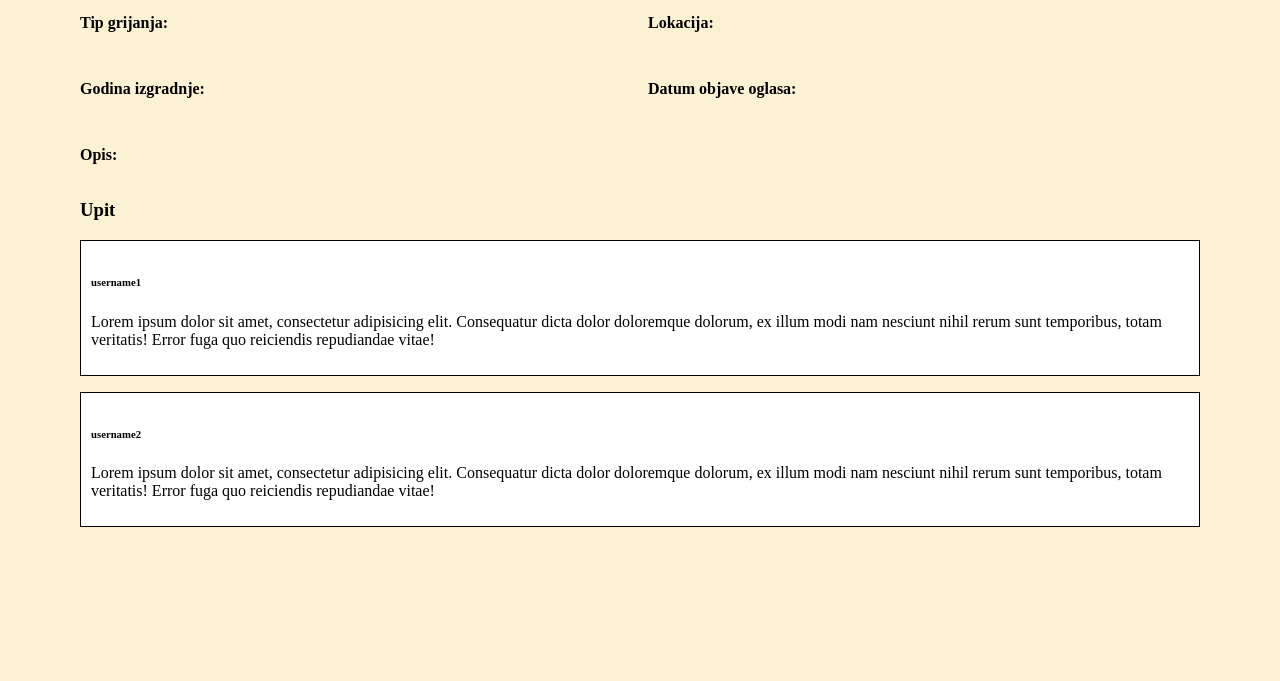
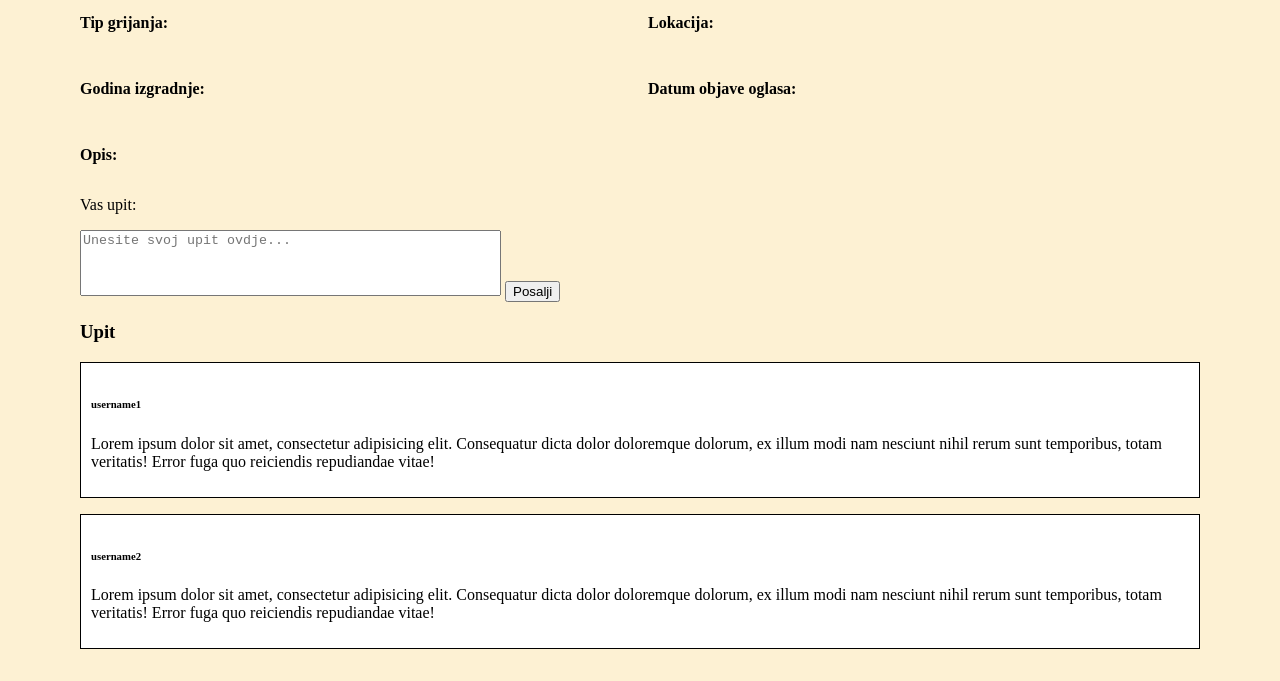
Before and after one commit to zlendo1/wt-real-estate-web-app, a website: page public/html/detalji.html in a window 1280 px wide. Shown: the part 254-935 px from the top of the page. Before the commit the page ends 813 px from the top, so only its background shows below. Drawn offline with Linux system fonts and the light colour scheme; no server answers.

Commit message:
added text field for upiti

```diff
--- a/public/css/detalji.css
+++ b/public/css/detalji.css
@@ -28,3 +28,7 @@ img {
     border: 1px solid black;
     padding: 10px;
 }
+
+textarea {
+    resize: none;
+}
--- a/public/html/detalji.html
+++ b/public/html/detalji.html
@@ -25,6 +25,11 @@
             <div id="opis_field"><p id="opis"><b>Opis:</b></p></div>
         </div>
     </div>
+    <p><label for="upitField">Vas upit:</label></p>
+    <form id="upitForm">
+        <textarea name="upitField" id="upitField" cols="50" rows="4" placeholder="Unesite svoj upit ovdje..."></textarea>
+        <button type="submit">Posalji</button>
+    </form>
     <div id="upit">
         <h3>Upit</h3>
         <div id="upit_list">
@@ -41,5 +46,6 @@
     <script src="../scripts/PozoviAjax.js"></script>
     <script src="../scripts/meni.js"></script>
     <script src="../scripts/detalji.js"></script>
+    <script src="../scripts/spojiUpite.js"></script>
 </body>
 </html>
```
